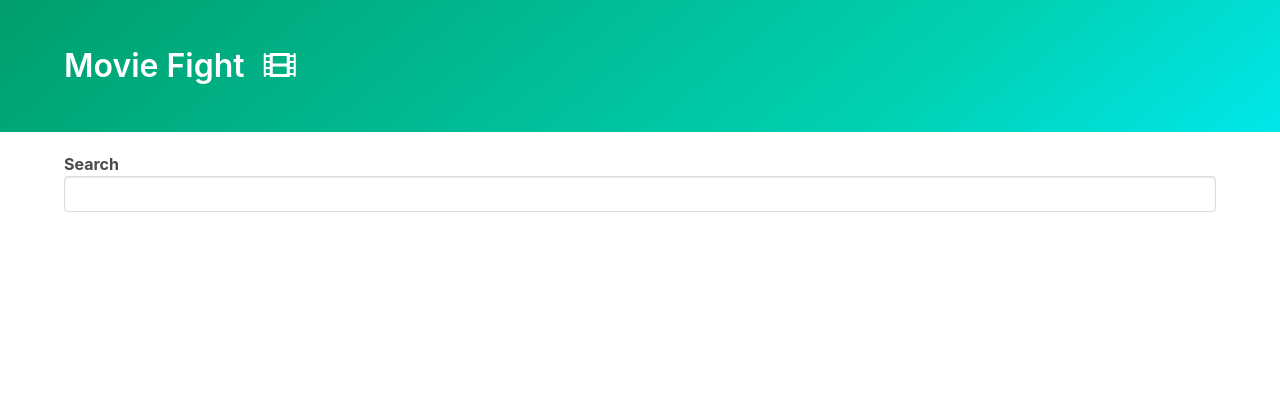
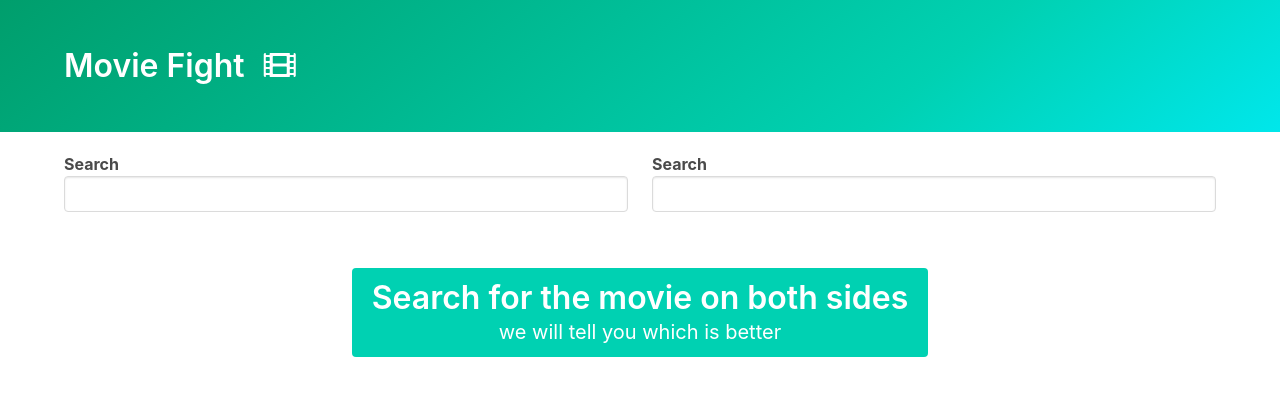
Before and after one commit to aniketsagar/js_practice, a plain HTML site: page movie_battle/index.html in a window 1280 px wide. Drawn offline with nearby package versions, Linux system fonts and the light colour scheme.

Commit message:
added multiple autocomplete search box in the page

```diff
--- a/movie_battle/autocomplete.js
+++ b/movie_battle/autocomplete.js
@@ -9,9 +9,6 @@
             </div>
         </div>
     `;
-
-
-
 
     const onInput = async (event)=>{
         // this whole process for delaying input is called debounce pattern
--- a/movie_battle/index.html
+++ b/movie_battle/index.html
@@ -26,8 +26,22 @@
       </div>
     </section>
     <div class="container">
-      <div class="autocomplete"></div>
-      <div id="summary"></div>
+      <div class="columns">
+        <div class="column">
+          <div id="left-autocomplete"></div>
+        </div>
+        <div class="column">
+          <div id="right-autocomplete">
+
+          </div>
+        </div>
+      </div>
+
+      <div class="column is-half notification is-primary tutorial">
+        <h1 class="title">Search for the movie on both sides</h1>
+        <p class="subtitle">we will tell you which is better</p>
+      </div>
+
     </div>
     <script src="utils.js"></script>
     <script src="autocomplete.js"></script>
--- a/movie_battle/index.js
+++ b/movie_battle/index.js
@@ -60,7 +60,6 @@ const inputValue = (movie)=>{
 }
 
 const autoCompleteConfig = {
-    root: document.querySelector(".autocomplete"),
     renderOption: renderOptions,
     onOptionSelect: onOptionSelect,
     inputValue: inputValue,
@@ -68,7 +67,23 @@ const autoCompleteConfig = {
 
 };
 
-createAutoComplete(autoCompleteConfig);
+/**
+ * {...a, x:y}  .. this will copy everything in object "a"
+ * into this new object and add a new entry x:y in the new object
+ * {
+    ...autoCompleteConfig,
+    root: document.querySelector("#left-autocomplete"),
+    }
+ */
+createAutoComplete({
+    ...autoCompleteConfig,
+    root: document.querySelector("#left-autocomplete"),
+});
+
+createAutoComplete({
+    ...autoCompleteConfig,
+    root: document.querySelector("#right-autocomplete"),
+});
 
 
 const movieTemplate = (movieDetails)=>{
```
